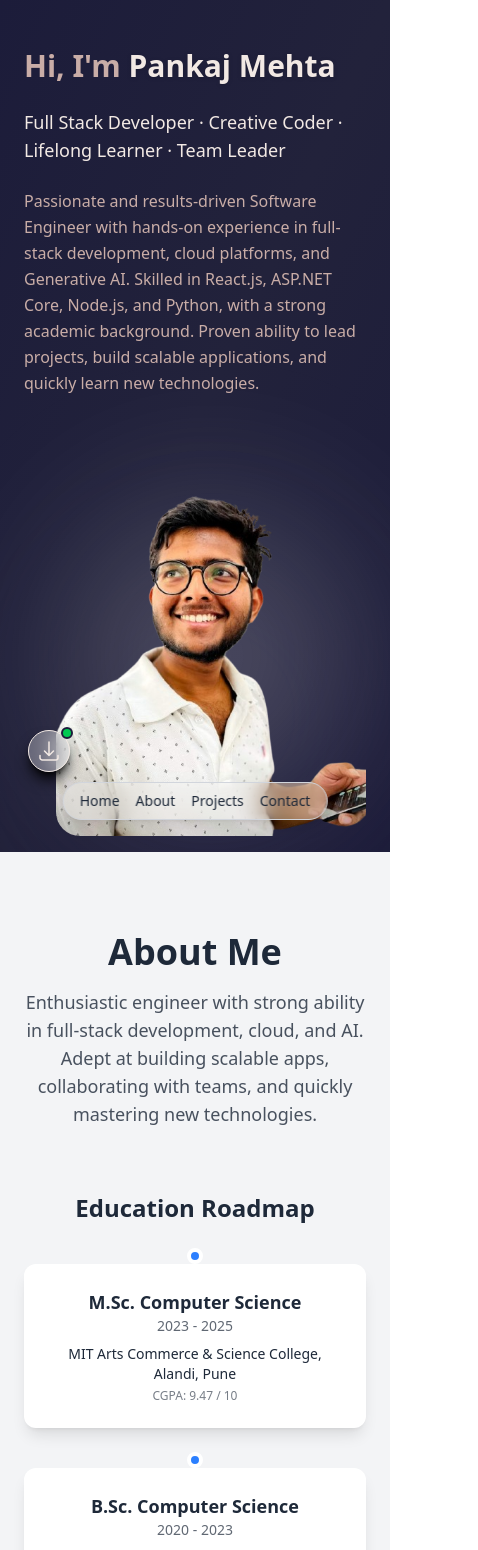
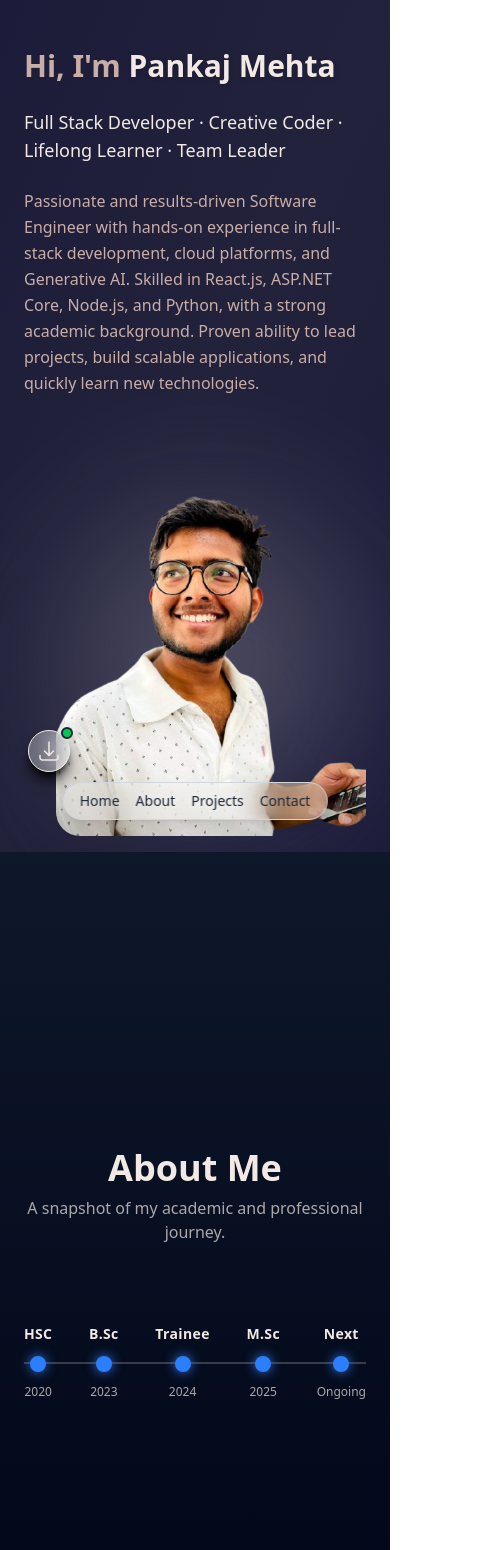
Before and after one commit to pvmeht/my-portfolio, a React (Vite) app: page / in a window 390 px wide. Shown: the top 1550 px of the page, 478 px wide, since content can reach past the window. Built offline with nearby package versions, Linux system fonts and the light colour scheme.

Commit message:
Enhance About section: integrate MUI Chip for skills display and improve timeline details resolution

```diff
--- a/src/sections/About.jsx
+++ b/src/sections/About.jsx
@@ -1,90 +1,137 @@
 import profile from '../data/profile';
+import Chip from '@mui/material/Chip';
 
 const About = () => {
-  const { introduction, education, experience } = profile.about;
+  const { about } = profile;
+
+  const resolveDetails = (item) => {
+    if (item.type === 'education') {
+      return about.education.find(e => e.title === item.ref);
+    }
+    if (item.type === 'experience') {
+      return about.experience.find(e => e.companyName === item.ref);
+    }
+    return item;
+  };
 
   return (
     <section
       id="about"
-      className="min-h-screen px-6 py-20 bg-gray-100 dark:bg-gray-900 text-gray-800 dark:text-gray-200"
+      className="min-h-screen flex flex-col items-center justify-center px-6 bg-gradient-to-b from-[#0F172A] to-[#020617] text-[#F2E9E4]"
     >
-      {/* Heading */}
-      <div className="max-w-6xl mx-auto text-center mb-16">
-        <h2 className="text-4xl font-bold mb-4">About Me</h2>
-        <p className="max-w-3xl mx-auto text-lg opacity-80">
-          {introduction}
+      {/* Title */}
+      <div className="text-center mb-20">
+        <h2 className="text-4xl font-bold mb-2">About Me</h2>
+        <p className="opacity-70">
+          A snapshot of my academic and professional journey.
         </p>
       </div>
 
-      {/* ===== Education Timeline ===== */}
-      <div className="max-w-6xl mx-auto mb-20">
-        <h3 className="text-2xl font-semibold mb-10 text-center">
-          Education Roadmap
-        </h3>
+      {/* Timeline */}
+      <div className="relative w-full max-w-6xl">
+        {/* Line */}
+        <div className="absolute top-1/2 left-0 right-0 h-[2px] bg-white/20" />
 
-        <div className="relative flex flex-col md:flex-row justify-between items-center gap-10">
-          {/* Dotted line */}
-          <div className="absolute md:top-1/2 md:left-0 md:right-0 md:h-0.5 border-t-2 border-dashed border-gray-400 dark:border-gray-600 hidden md:block" />
+        <div className="relative flex justify-between items-center">
+          {about.timeline
+            .filter(t => t.show)
+            .map((item, idx) => {
+              const details = resolveDetails(item);
 
-          {education
-            .filter(item => item.show)
-            .map((edu, idx) => (
-              <div
-                key={idx}
-                className="relative bg-white dark:bg-gray-800 rounded-xl shadow-lg p-6 w-full md:w-64 text-center z-10"
-              >
+              return (
+                <div key={idx} className="relative group flex flex-col items-center">
+                  {/* Top label */}
+                  <div className="mb-3 text-sm font-semibold tracking-wide">
+                    {item.label}
+                  </div>
+
                   {/* Dot */}
-                <div className="absolute -top-4 left-1/2 -translate-x-1/2 w-4 h-4 rounded-full bg-blue-500 border-4 border-white dark:border-gray-900" />
+                  <div className="w-4 h-4 rounded-full bg-blue-500 shadow-[0_0_12px_rgba(59,130,246,0.9)] cursor-pointer z-10" />
 
-                <h4 className="font-semibold text-lg">{edu.title}</h4>
-                <p className="text-sm opacity-70">{edu.year}</p>
-                <p className="text-sm mt-2">{edu.institute.name}</p>
-                <p className="text-xs opacity-60 mt-1">{edu.grade}</p>
+                  {/* Year */}
+                  <div className="mt-3 text-xs opacity-70">
+                    {item.year}
                   </div>
+
+                  {/* Tooltip */}
+                  <div className="
+                    absolute top-[-170px] w-72
+                    opacity-0 scale-95
+                    group-hover:opacity-100 group-hover:scale-100
+                    transition-all duration-300
+                    z-50
+                  ">
+                    <div className="
+                      bg-white/10 backdrop-blur-xl
+                      border border-white/20
+                      rounded-xl p-4 shadow-2xl
+                    ">
+                      {details?.title && (
+                        <h4 className="font-bold text-sm mb-1">
+                          {details.title || details.role}
+                        </h4>
+                      )}
+
+                      {(details?.institute || details?.companyName) && (
+                        <p className="text-xs opacity-80 mb-1">
+                          {details.institute?.name || details.companyName}
+                        </p>
+                      )}
+
+                      {(details?.year || details?.period) && (
+                        <p className="text-xs opacity-60 mb-2">
+                          {details.year || details.period}
+                        </p>
+                      )}
+
+                      {details?.grade || details?.role && (
+                        <p className="text-xs font-medium">
+                          {details.grade || details.role}
+                        </p>
+                      )}
+
+                      { (details?.description || details?.skills?.length > 0) && (
+  <div className="mt-3 space-y-3">
+    {/* Description */}
+    {details?.description && (
+      <p className="text-xs opacity-80 leading-relaxed">
+        {details.description}
+      </p>
+    )}
+
+    {/* Skills as MUI Chips */}
+    {details?.skills?.length > 0 && (
+      <div className="flex flex-wrap gap-2">
+        {details.skills.map((skill, i) => (
+          <Chip
+            key={i}
+            label={skill}
+            size="small"
+            variant="outlined"
+            className="
+              text-xs font-medium
+              bg-gradient-to-r from-blue-50 to-indigo-50
+              dark:from-blue-950/30 dark:to-indigo-950/30
+            "
+            sx={{
+              borderColor: 'primary.main',
+              color: 'primary.main',
+              '& .MuiChip-label': {
+                px: 1.5,
+              },
+            }}
+          />
         ))}
       </div>
+    )}
   </div>
-
-      {/* ===== Experience ===== */}
-      <div className="max-w-6xl mx-auto">
-        <h3 className="text-2xl font-semibold mb-10 text-center">
-          Professional Experience
-        </h3>
-
-        {experience
-          .filter(exp => exp.show)
-          .map((exp, idx) => (
-            <div
-              key={idx}
-              className="bg-white dark:bg-gray-800 rounded-2xl shadow-lg p-8 mb-8"
-            >
-              <div className="flex flex-col md:flex-row md:justify-between md:items-center mb-4">
-                <h4 className="text-xl font-bold">{exp.role}</h4>
-                <span className="text-sm opacity-70">{exp.period}</span>
-              </div>
-
-              <p className="font-medium mb-4">
-                {exp.companyName} · {exp.location}
-              </p>
-
-              <ul className="list-disc pl-5 space-y-2 text-sm opacity-90">
-                {exp.responsibilities.map((item, i) => (
-                  <li key={i}>{item}</li>
-                ))}
-              </ul>
-
-              <div className="flex flex-wrap gap-2 mt-6">
-                {exp.skills.map((skill, i) => (
-                  <span
-                    key={i}
-                    className="px-3 py-1 text-xs rounded-full bg-blue-100 dark:bg-blue-900/40 text-blue-700 dark:text-blue-300"
-                  >
-                    {skill}
-                  </span>
-                ))}
+)}
                     </div>
                   </div>
-          ))}
+                </div>
+              );
+            })}
+        </div>
       </div>
     </section>
   );
```
Lines whose indentation alone changed are shown as unchanged.
